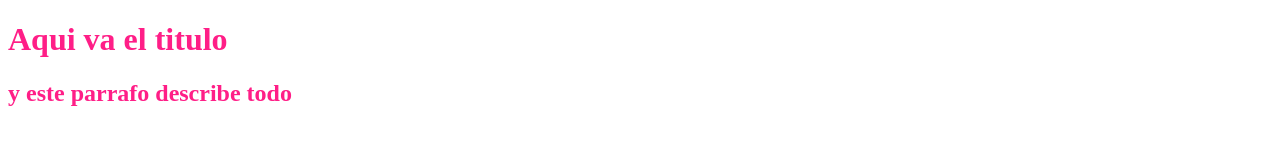
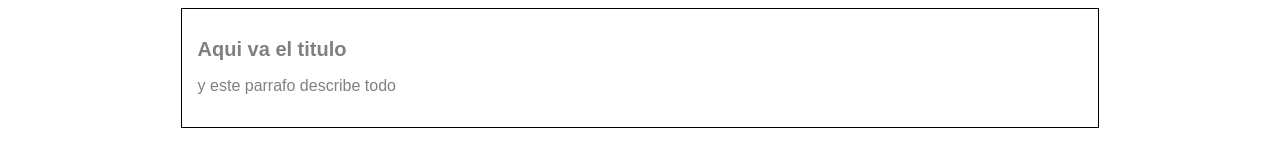
Before and after one commit to bleach717/hyperblog-1, a plain HTML site: page index.html in a window 1280 px wide. Drawn offline with Linux system fonts and the light colour scheme.

Commit message:
commit al master del blogspot en esu version mas reciente

```diff
--- a/index.html
+++ b/index.html
@@ -8,7 +8,11 @@
     <title>Pagina</title>
 </head>
 <body>
-    <h1>Aqui va el titulo</h1>
-    <h2>y este parrafo describe todo</h2>
+    <div id="container">
+        <div id="post">
+            <h1>Aqui va el titulo</h1>
+            <P>y este parrafo describe todo</P>
+        </div>
+    </div>
 </body>
 </html>
--- a/styles/estilos.css
+++ b/styles/estilos.css
@@ -1,9 +1,15 @@
-h1 {
-    color: rgb(255, 30, 135);
-    align-content: center;
+body{
+    color: gray;
+    text-align: left;
+    font-family: "Arial";
 }
-
-h2 {
-    color: rgb(255, 30, 135);
-    align-self: center;
+#container{
+    width: 70%;
+    padding: 1em;
+    text-align: left;
+    border: 1px solid #000;
+    margin: 0 auto;
 }
+#container h1{
+    font-size: 20px;
+}
```
